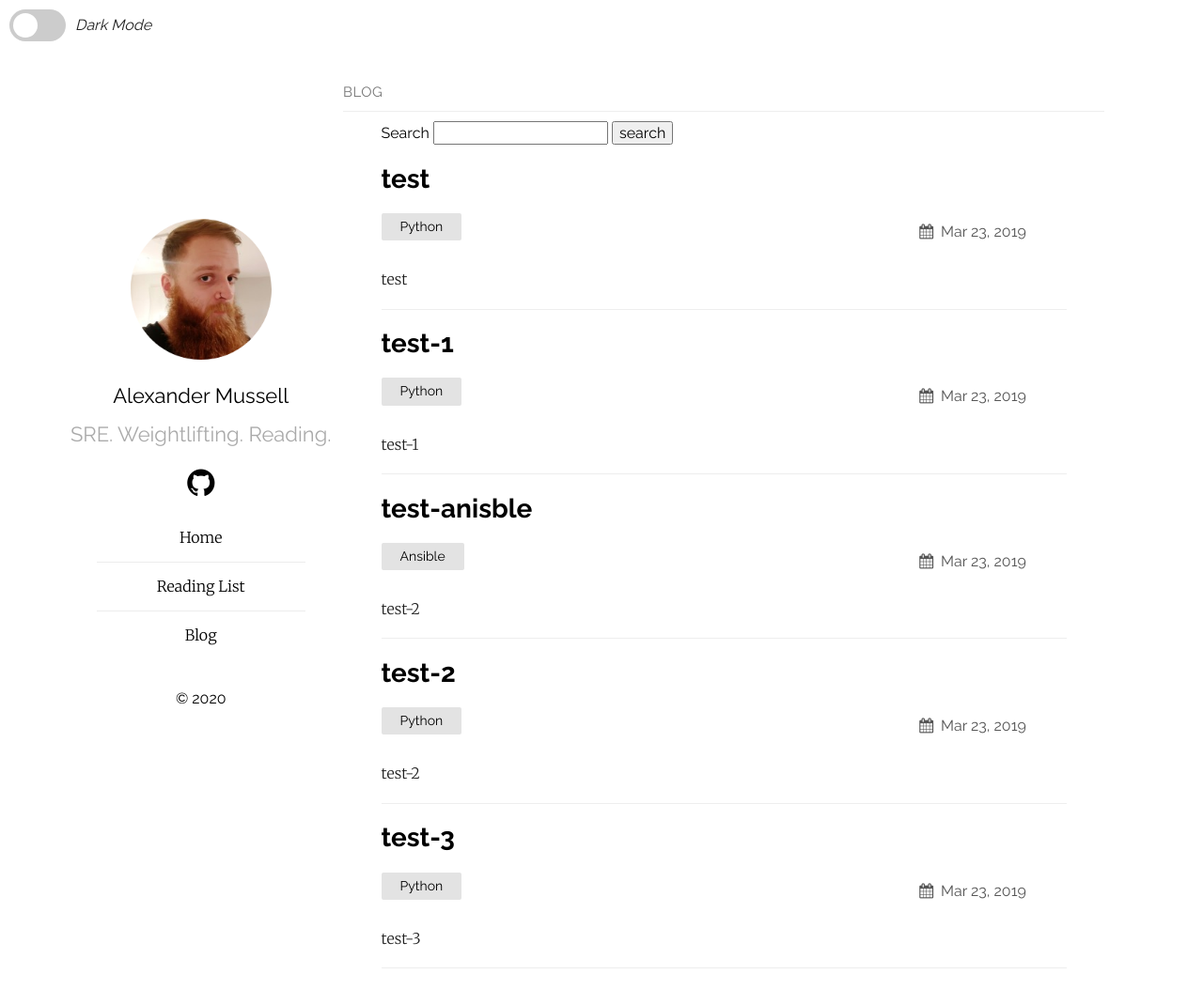
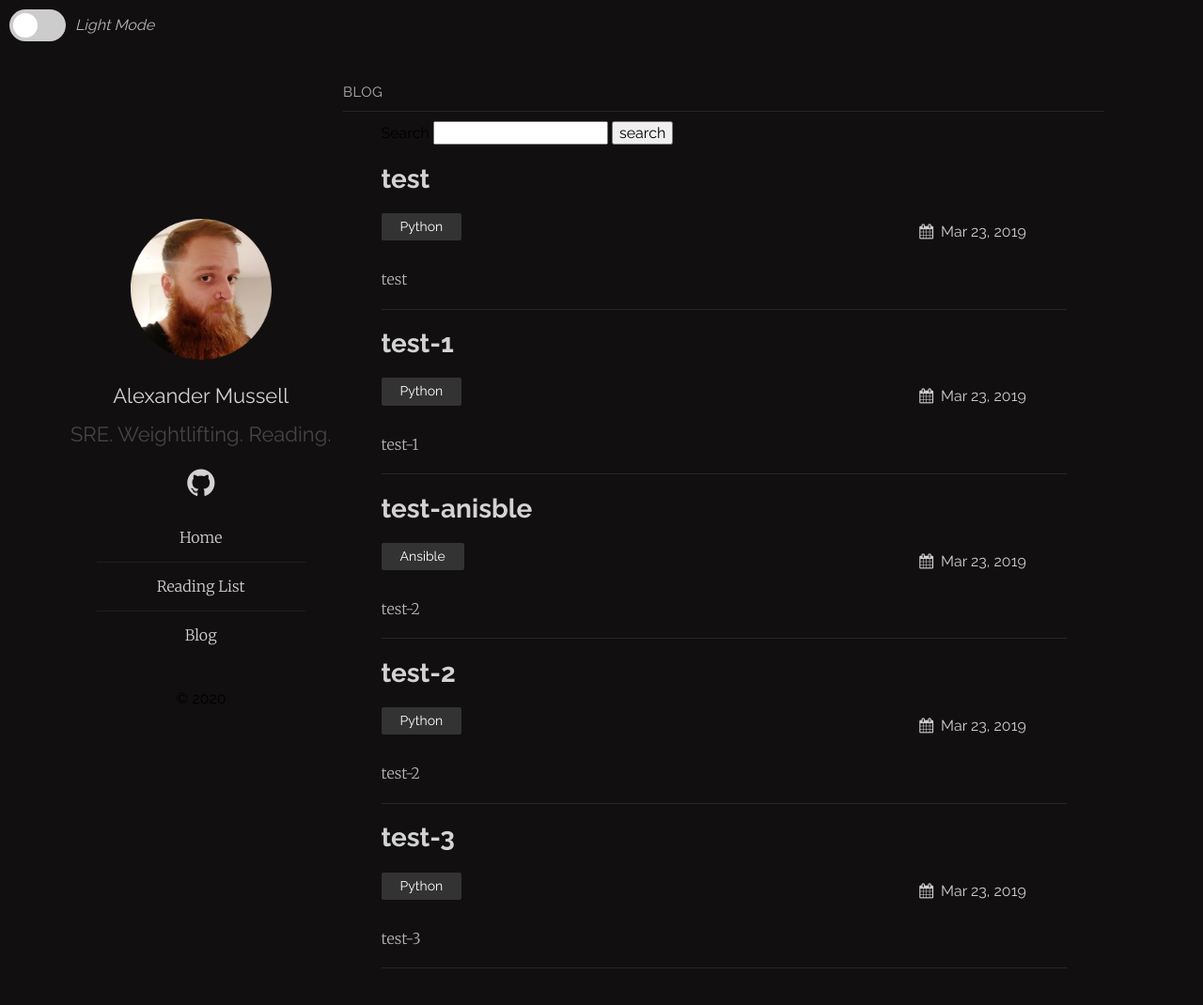
Before and after one commit to AlexMussell/alexmussell.github.io, a Jekyll site: the page built from blog.md, in a window 1280 px wide and 1076 px high. Shown: the top 1070 px of the window at 94% size. Built offline with Jekyll 4.4.1, drawn with Linux system fonts in a browser that asks for light colours; comment, search, counter and statistics services are not loaded.

Commit message:
darkmode default

```diff
--- a/_layouts/default.html
+++ b/_layouts/default.html
@@ -10,7 +10,7 @@
           <input type="checkbox" id="checkbox" />
           <div class="slider round"></div>
       </label>
-      <em class=>Dark Mode</em>
+      <em class=>Light Mode</em>
     </div>
 
 
--- a/_sass/plain.scss
+++ b/_sass/plain.scss
@@ -16,6 +16,20 @@ $leftWidth: 220px;
 
 // Dark mode
 :root {
+  --background-color: #110f0f;
+  --title-name-link-colour: rgb(211, 211, 211);
+  --tagline: rgb(70, 70, 70);
+  --page-text: #b6b6b6;
+  --border-bottom: #202020;
+  --category-box: #333333;
+  --post-date-colour: rgb(206, 206, 206);
+  --title-underline: rgb(39, 39, 39);
+  --secondary-colour: rgb(175, 175, 175);
+  --code-highlight: #222222;
+  --post-category: #fff;
+}
+
+[data-theme="light"] {
   --background-color: #ffffff;
   --title-name-link-colour: #000;
   --tagline: #aaa;
@@ -27,20 +41,6 @@ $leftWidth: 220px;
   --secondary-colour: #777;
   --code-highlight: #f4f4f4;
   --post-category: #000;
-}
-
-[data-theme="dark"] {
-  --background-color: #110f0f;
-  --title-name-link-colour: rgb(211, 211, 211);
-  --tagline: rgb(70, 70, 70);
-  --page-text: #b6b6b6;
-  --border-bottom: #202020;
-  --category-box: #333333;
-  --post-date-colour: rgb(206, 206, 206);
-  --title-underline: rgb(39, 39, 39);
-  --secondary-colour: rgb(175, 175, 175);
-  --code-highlight: #222222;
-  --post-category: #fff;
 }
 
 // Dark mode button
--- a/assets/js/main.js
+++ b/assets/js/main.js
@@ -4,13 +4,13 @@ const currentTheme = localStorage.getItem('theme') ? localStorage.getItem('theme
 
 function switchTheme(e) {
     if (e.target.checked) {
-        document.documentElement.setAttribute('data-theme', 'dark');
-        localStorage.setItem('theme', 'dark');
+        document.documentElement.setAttribute('data-theme', 'light');
+        localStorage.setItem('theme', 'light');
 
     }
     else {
-        document.documentElement.setAttribute('data-theme', 'light');
-        localStorage.setItem('theme', 'light');
+        document.documentElement.setAttribute('data-theme', 'dark');
+        localStorage.setItem('theme', 'dark');
     }
 }
 
@@ -20,7 +20,7 @@ toggleSwitch.addEventListener('change', switchTheme, false);
 if (currentTheme) {
     document.documentElement.setAttribute('data-theme', currentTheme);
 
-    if (currentTheme === 'dark') {
+    if (currentTheme === 'light') {
         toggleSwitch.checked = true;
     }
 }
```
